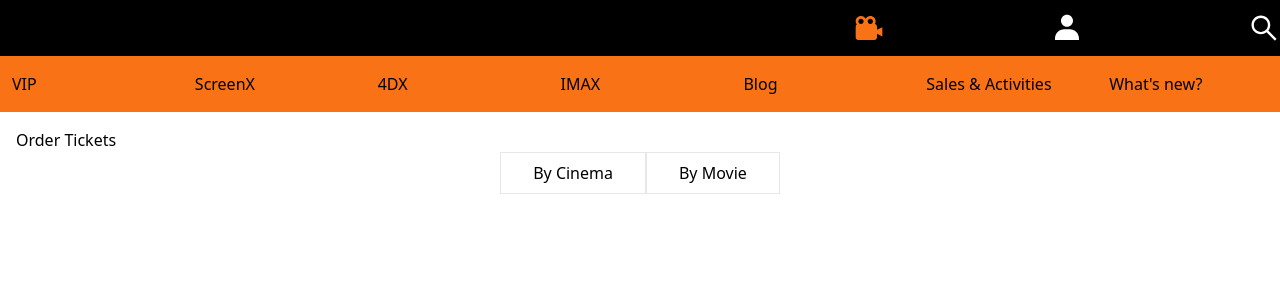
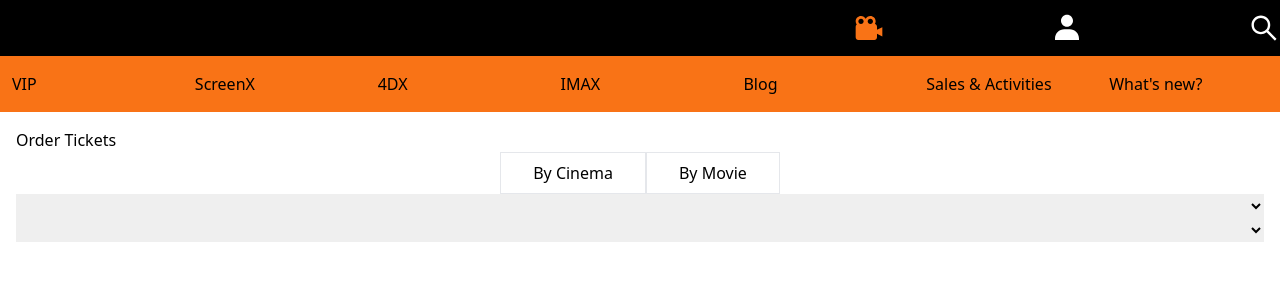
Before and after one commit to rotembab/cinema, a React (Create React App) app: page / in a window 1280 px wide. Both pictures are taken after a click on the button "By Movie". Shown: the top 300 px of the page. Built offline with nearby package versions, Linux system fonts and the light colour scheme.

Commit message:
added selector for each search option

```diff
--- a/src/App.js
+++ b/src/App.js
@@ -5,6 +5,7 @@ function App() {
   return (
     <div>
       <Navbar />
+      {/* Add Image Carousel */}
       <OrderTickets />
     </div>
   );
--- a/src/Components/OrderTickets.js
+++ b/src/Components/OrderTickets.js
@@ -2,7 +2,8 @@ import React from "react";
 import { useState } from "react";
 
 export default function OrderTickets() {
-  const [searchByTheater, setsearchByTheater] = useState(true); //false is for search by  movie
+  const [searchByTheater, setsearchByTheater] = useState(true);
+  //false is for search by movie
   return (
     <div className="p-4 w-full">
       <h2>Order Tickets</h2>
@@ -22,7 +23,18 @@ export default function OrderTickets() {
           By Movie
         </button>
       </div>
-      {/* search field */}
+      <div className="flex flex-col">
+        <select className={`${searchByTheater ? "hidden" : ""}`}>
+          <option disabled defaultValue={true}>
+            Select Movie
+          </option>
+        </select>
+        <select>
+          <option disabled defaultValue={true}>
+            Select Cinema Location
+          </option>
+        </select>
+      </div>
     </div>
   );
 }
```
